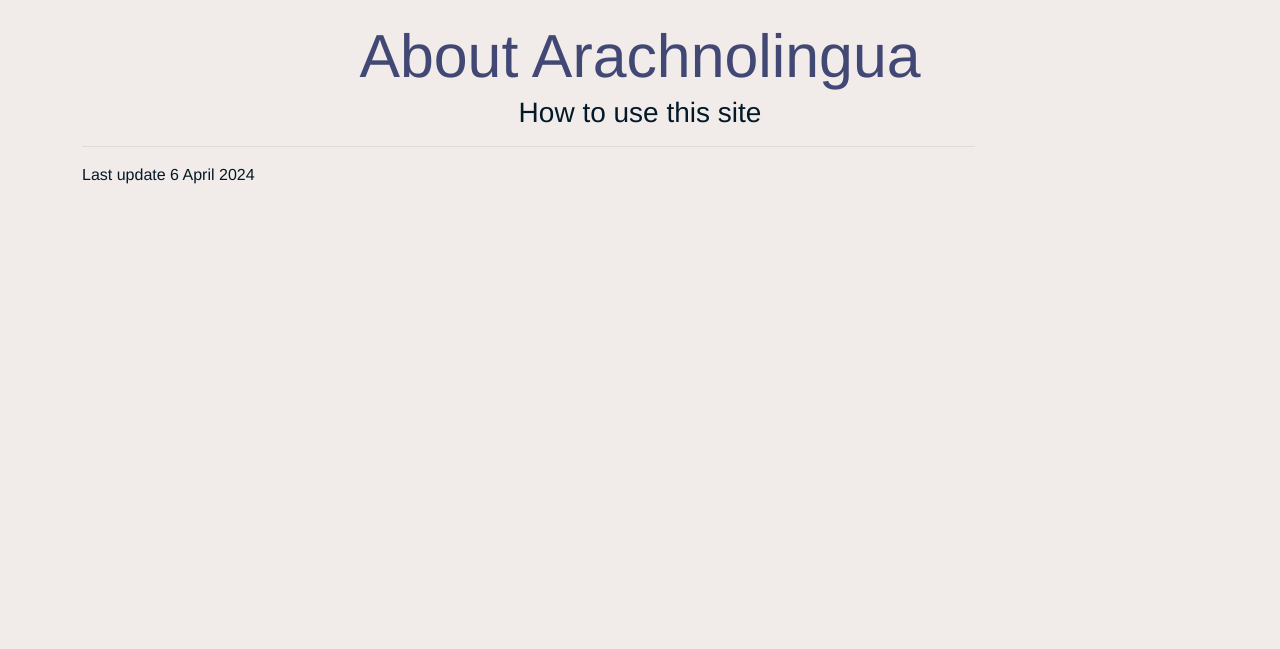
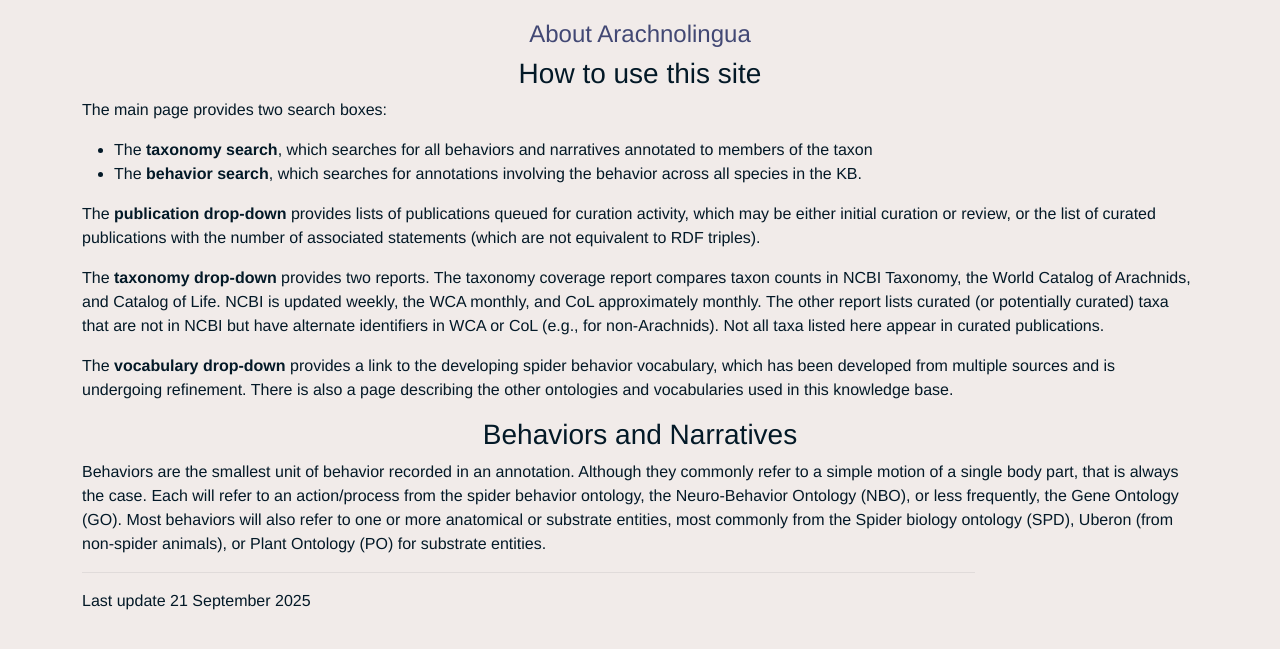
Before and after one commit to pmidford/Spider-Behavior, a web app: page /pages/quick_start.html in a window 1280 px wide. Shown: the part 66-715 px from the top of the page. Run offline with its HTML, style and script files only (its server is not run), Linux system fonts and the light colour scheme; data that the repository does not hold is empty.

Commit message:
text rewrite, heading fix

```diff
--- a/src/main/webapp/pages/quick_start.html
+++ b/src/main/webapp/pages/quick_start.html
@@ -30,7 +30,7 @@
              src="../static/spiderwords_small.jpg"
              alt="Spider standing on an Anglo-Saxon glossary"/>
       </a>
-      <button class="navbar-toggler" type="button" data-toggle="collapse" data-target="#navbarNavDropdown"
+      <button class="navbar-toggler" type="button" data-bs-toggle="collapse" data-bs-target="#navbarNavDropdown"
               aria-controls="navbarNavDropdown" aria-expanded="false" aria-label="Toggle navigation">
         <span class="navbar-toggler-icon"></span>
       </button>
@@ -72,13 +72,43 @@
 
   <div class="container">
     <div class="page-header">
-      <h1 class="arachb_headline">About Arachnolingua</h1>
+      <h2 class="arachb_headline">About Arachnolingua</h2>
     </div>
 
     <section id="How To">
       <div class="row-fluid">
         <div class="col-md-12">
           <h3>How to use this site</h3>
+            <p>The main page provides two search boxes:</p>
+            <ul>
+                <li>The <strong>taxonomy search</strong>, which searches for all behaviors and narratives annotated to members of the
+                taxon</li>
+                <li>The <strong>behavior search</strong>, which searches for annotations involving the behavior across all species in the KB.
+                </li>
+            </ul>
+            <p>The <strong>publication drop-down</strong> provides lists of publications queued for curation activity, which may be either
+                initial curation or review, or the list of curated publications with the number of associated statements
+                (which are not equivalent to RDF triples).
+            </p>
+            <p>The <strong>taxonomy drop-down</strong> provides two reports. The taxonomy coverage report  compares taxon counts in NCBI
+                Taxonomy, the World Catalog of Arachnids, and Catalog of Life.  NCBI is updated weekly, the WCA monthly,
+                and CoL approximately monthly.  The other report lists curated (or potentially curated) taxa that are
+                not in NCBI but have alternate identifiers in WCA or CoL (e.g., for non-Arachnids).  Not all taxa listed
+                here appear in curated publications.</p>
+            <p>The <strong>vocabulary drop-down</strong> provides a link to the developing spider behavior vocabulary,
+                which has been developed from multiple sources and is undergoing refinement.  There is also a page
+                describing the other ontologies and vocabularies used in this knowledge base.
+            </p>
+
+            <h3>Behaviors and Narratives</h3>
+            <p>Behaviors are the smallest unit of behavior recorded in an annotation.  Although they commonly refer to
+            a simple motion of a single body part, that is always the case.  Each will refer to an action/process from
+            the spider behavior ontology, the Neuro-Behavior Ontology (NBO), or less frequently, the Gene Ontology (GO).
+            Most behaviors will also refer to one or more anatomical or substrate entities, most commonly from the Spider
+            biology ontology (SPD), Uberon (from non-spider animals), or Plant Ontology (PO) for substrate entities.
+            </p>
+
+
         </div>
       </div>
     </section>
@@ -86,7 +116,7 @@
 
     <hr/>
     <footer>
-      <p>Last update 6 April 2024</p>
+      <p>Last update 21 September 2025</p>
     </footer>
   </div>
   <script type="text/javascript" src="../static/bootstrap/js/bootstrap.bundle.min.js">
```
